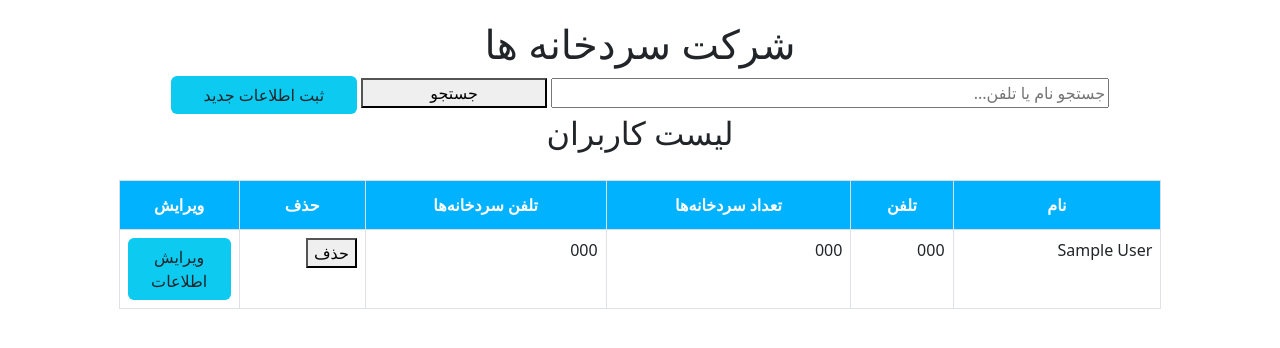
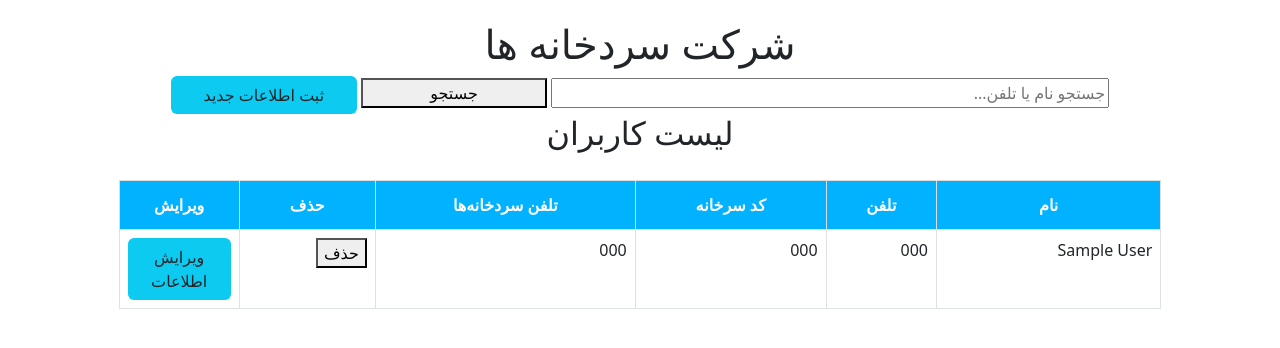
Before and after one commit to saeidmoini/voip_ai, a Flask app: page / in a window 1280 px wide. Shown: the top 348 px of the page. Run offline with Flask 3, Linux system fonts and the light colour scheme; tables that the repository leaves empty hold one stand-in row (values such as "Sample post").

Commit message:
version7

```diff
--- a/static/js/script.js
+++ b/static/js/script.js
@@ -5,8 +5,9 @@ const popup = document.getElementById('popup');
 const overlay = document.getElementById('popup-overlay');
 const popupForm = document.getElementById('user-form');
 
-// باز کردن پاپ‌آپ
-openPopupBtn.addEventListener('click', () => {
+
+openPopupBtn.addEventListener("click", function (event) {
+    event.preventDefault(); // جلوگیری از رفتار پیش‌فرض فرم
     popup.style.display = 'block';
     overlay.style.display = 'block';
 
@@ -47,4 +48,5 @@ closePopupBtn.addEventListener('click', () => {
 overlay.addEventListener('click', () => {
     popup.style.display = 'none';
     overlay.style.display = 'none';
+
 });
--- a/templates/index.html
+++ b/templates/index.html
@@ -39,7 +39,7 @@
                         <tr>
                             <th>نام</th>
                             <th>تلفن</th>
-                            <th>تعداد سردخانه‌ها</th>
+                            <th>کد سرخانه</th>
                             <th>تلفن سردخانه‌ها</th>
                             <th>حذف</th> <!-- ستون جدید برای ستون حذف -->
                             <th>ویرایش</th> <!-- عنوان جدید برای ستون ویرایش -->
@@ -80,7 +80,7 @@
         <form id="user-form" method="POST" action="">
             <input type="text" name="name" placeholder="نام" required>
             <input type="text" name="telephone" placeholder="تلفن" required>
-            <input type="number" name="coldrooms_code" placeholder="تعداد سردخانه‌ها" required>
+            <input type="number" name="coldrooms_code" placeholder="کد سردخانه‌" required>
             <input type="text" name="coldrooms_phone" placeholder="تلفن سردخانه‌ها" required>
             <button type="submit" name="id">ثبت</button>
             <button type="button" class="close-btn" id="close-popup-btn">بستن</button>
```
